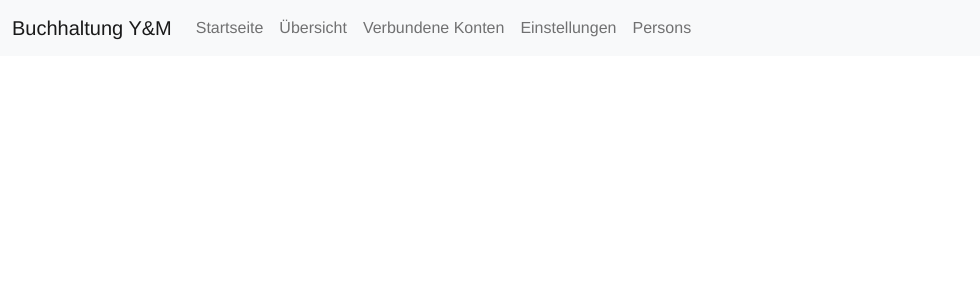
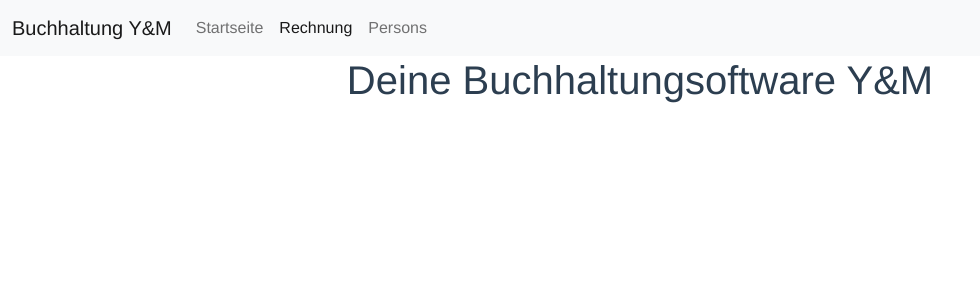
Before and after one commit to YafesEkim/webtech-frontend-accounting, a Vue app: page /rechnung in a window 1280 px wide. Shown: the top 300 px of the page, without its empty margins (0-980 px from the left). Built offline with nearby package versions, Linux system fonts and the light colour scheme.

Commit message:
Rechnung.vue

```diff
--- a/src/components/Navbar.vue
+++ b/src/components/Navbar.vue
@@ -9,15 +9,8 @@
       <div class="collapse navbar-collapse" id="navbarNavAltMarkup">
         <div class="navbar-nav">
           <router-link class="nav-link" to="/home">Startseite</router-link>
-          <router-link class="nav-link" to="/uebersicht">Übersicht</router-link>
-          <router-link class="nav-link" to="/verbundeneKonten">Verbundene Konten</router-link>
-          <router-link class="nav-link" to="/Einstellungen">Einstellungen</router-link>
+          <router-link class="nav-link" to="/rechnung">Rechnung</router-link>
           <router-link class="nav-link" to="/persons">Persons</router-link>
-
-          <!--     <a class="nav-link active" aria-current="page" href="#">Home</a>
-               <a class="nav-link" href="#">Übersicht</a>
-               <a class="nav-link" href="#">Verbundene Konten</a>
-               <a class="nav-link disabled">Account Einstellungen</a> -->
         </div>
       </div>
     </div>
--- a/src/router/index.js
+++ b/src/router/index.js
@@ -1,7 +1,7 @@
 import { createRouter, createWebHistory } from 'vue-router'
 import Home from '../views/Home.vue'
 import About from '../views/About.vue'
-import Übersicht from '@/views/Übersicht'
+import Rechnung from '@/views/Rechnung'
 import VerbundeneKonten from '@/views/VerbundeneKonten'
 import Einstellungen from '@/views/Einstellungen'
 import Persons from '@/views/Persons'
@@ -18,9 +18,9 @@ const routes = [
     component: About
   },
   {
-    path: '/uebersicht',
-    name: 'Übersicht',
-    component: Übersicht
+    path: '/rechnung',
+    name: 'Rechnung',
+    component: Rechnung
   },
   {
     path: '/verbundeneKonten',
--- a/src/views/Einstellungen.vue
+++ /dev/null
@@ -1,13 +0,0 @@
-<template>
-<h1> Hier kannst du deine Kontoeinstellungen einsehen und ändern</h1>
-</template>
-
-<script>
-export default {
-  name: 'Einstellungen'
-}
-</script>
-
-<style scoped>
-
-</style>
--- a/src/views/Übersicht.vue
+++ b/src/views/Rechnung.vue
@@ -4,7 +4,7 @@
 
 <script>
 export default {
-  name: 'Übersicht'
+  name: 'Rechnung'
 }
 </script>
 
--- a/src/views/VerbundeneKonten.vue
+++ /dev/null
@@ -1,13 +0,0 @@
-<template>
-<h1> Willkommen zu deiner Kontoübersicht</h1>
-</template>
-
-<script>
-export default {
-  name: 'VerbundeneKonten'
-}
-</script>
-
-<style scoped>
-
-</style>
```
